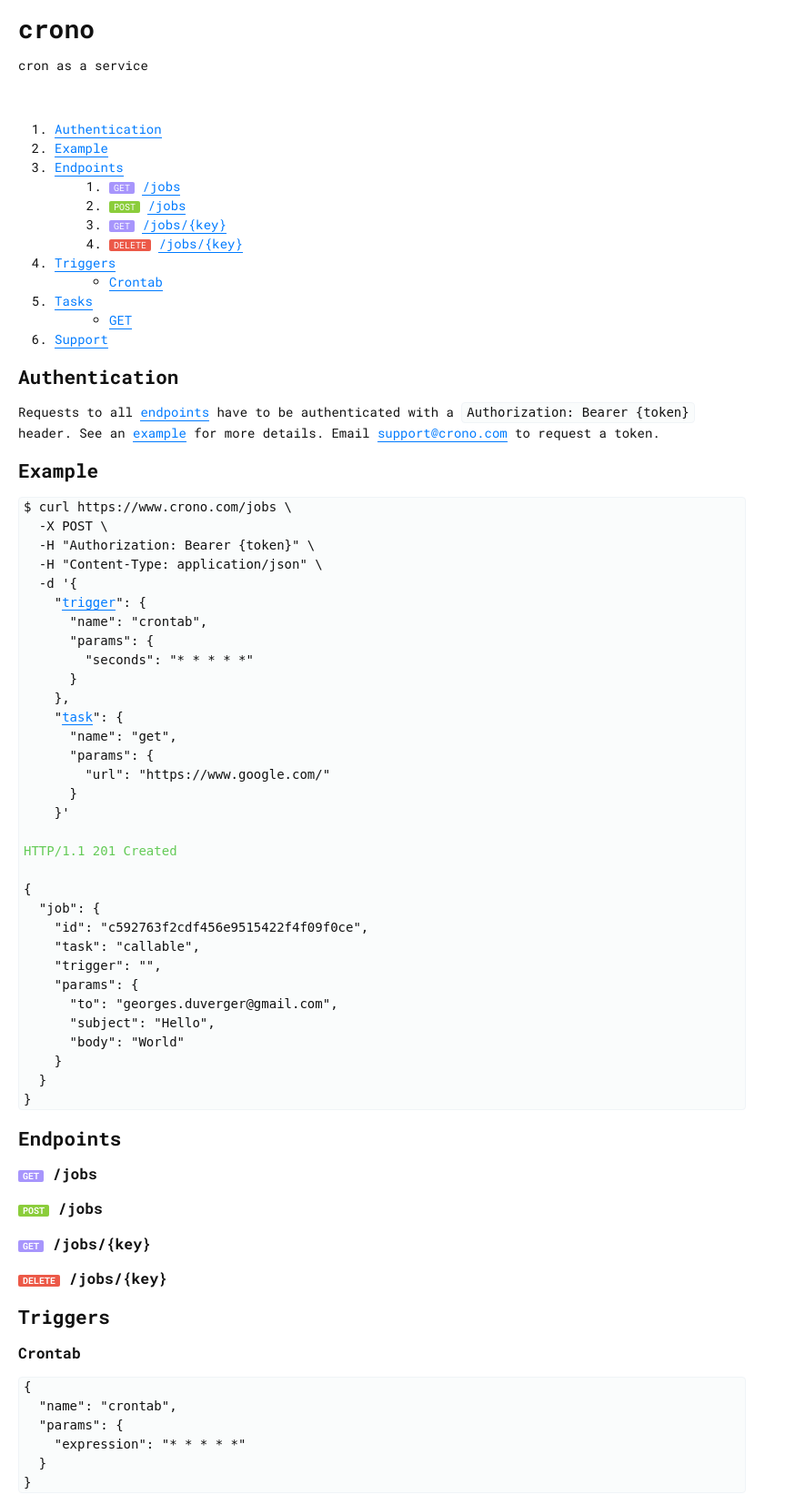
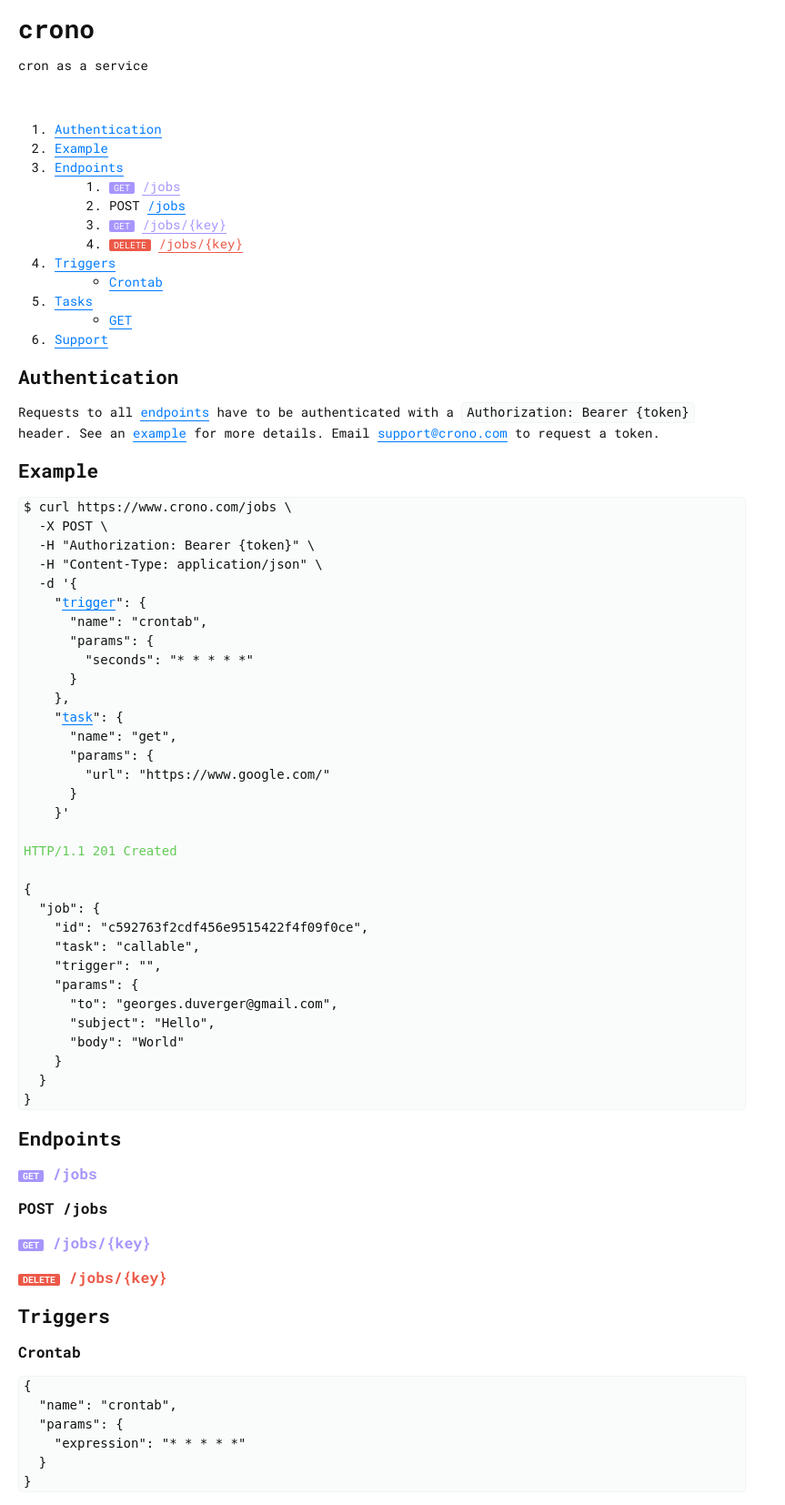
Before and after one commit to gduverger/crono, a Python web app: template api/templates/index.html in a window 1280 px wide. Shown: the top 1654 px of the page at 91% size, without its empty margins (0-863 px from the left). Run offline with Jinja, Linux system fonts and the light colour scheme; the template is opened without the code that fills it, so the values that code supplies are empty; some libraries are stand-ins or nearby versions; some web fonts are replaced.

Commit message:
Styling in progress

```diff
--- a/api/static/index.css
+++ b/api/static/index.css
@@ -75,7 +75,7 @@ h2 {
 	color: #64cb57;
 }
 
-.http-get {
+.http-get-fill {
 	font-size: 10px;
 	line-height: 16px;
 	padding: 0 5px;
@@ -83,6 +83,10 @@ h2 {
 	border-radius: 2px;
 	background-color: #a795fc;
 	color: white;
+}
+
+.http-get-text {
+	color: #a795fc;
 }
 
 .http-post {
@@ -95,14 +99,18 @@ h2 {
 	color: white;
 }
 
-.http-delete {
+.http-delete-fill {
 	font-size: 10px;
 	line-height: 16px;
 	padding: 0 5px;
 	/*border: 1px solid #f0f4f7;*/
 	border-radius: 2px;
-	background-color: #EC5948;
+	background-color: #ec5948;
 	color: white;
+}
+
+.http-delete-text {
+	color: #ec5948;
 }
 
 ul ul,
--- a/api/templates/index.html
+++ b/api/templates/index.html
@@ -18,10 +18,10 @@
 				<li><a href="#example">Example</a></li>
 				<li><a href="#endpoints">Endpoints</a></li>
 				<ol>
-					<li><span class="http-get">GET</span> <a href="#get-jobs">/jobs</a></li>
-					<li><span class="http-post">POST</span> <a href="#post-jobs">/jobs</a></li>
-					<li><span class="http-get">GET</span> <a href="#get-job">/jobs/{key}</a></li>
-					<li><span class="http-delete">DELETE</span> <a href="#delete-job">/jobs/{key}</a></li>
+					<li><span class="http-get-fill">GET</span> <a href="#get-jobs" class="http-get-text">/jobs</a></li>
+					<li><span class="http-post-fill">POST</span> <a href="#post-jobs" class="http-post-text">/jobs</a></li>
+					<li><span class="http-get-fill">GET</span> <a href="#get-job" class="http-get-text">/jobs/{key}</a></li>
+					<li><span class="http-delete-fill">DELETE</span> <a href="#delete-job" class="http-delete-text">/jobs/{key}</a></li>
 				</ol>
 				<li><a href="#triggers">Triggers</a></li>
 				<ul>
@@ -88,22 +88,22 @@ $ curl https://www.crono.com/jobs \
 
 			<h3>
 				<a id="get-jobs"></a>
-				<span class="http-get">GET</span> /jobs
+				<span class="http-get-fill">GET</span> <span class="http-get-text">/jobs</span>
 			</h3>
 
 			<h3>
 				<a id="post-jobs"></a>
-				<span class="http-post">POST</span> /jobs
+				<span class="http-post-fill">POST</span> <span class="http-post-text">/jobs</span>
 			</h3>
 
 			<h3>
 				<a id="get-job"></a>
-				<span class="http-get">GET</span> /jobs/{key}
+				<span class="http-get-fill">GET</span> <span class="http-get-text">/jobs/{key}</span>
 			</h3>
 
 			<h3>
 				<a id="delete-job"></a>
-				<span class="http-delete">DELETE</span> /jobs/{key}
+				<span class="http-delete-fill">DELETE</span> <span class="http-delete-text">/jobs/{key}</span>
 			</h3>
 
 			<h2>
```
